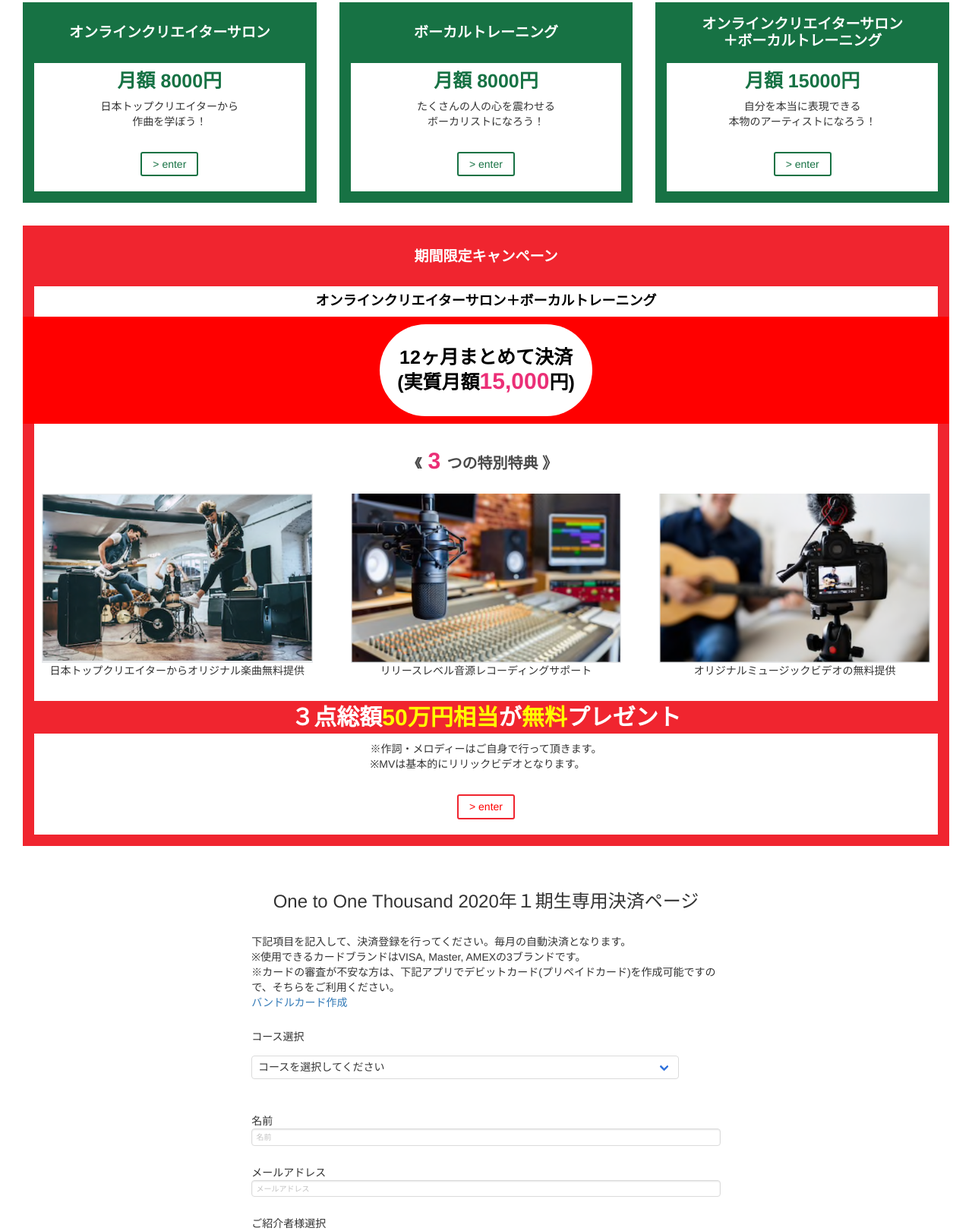
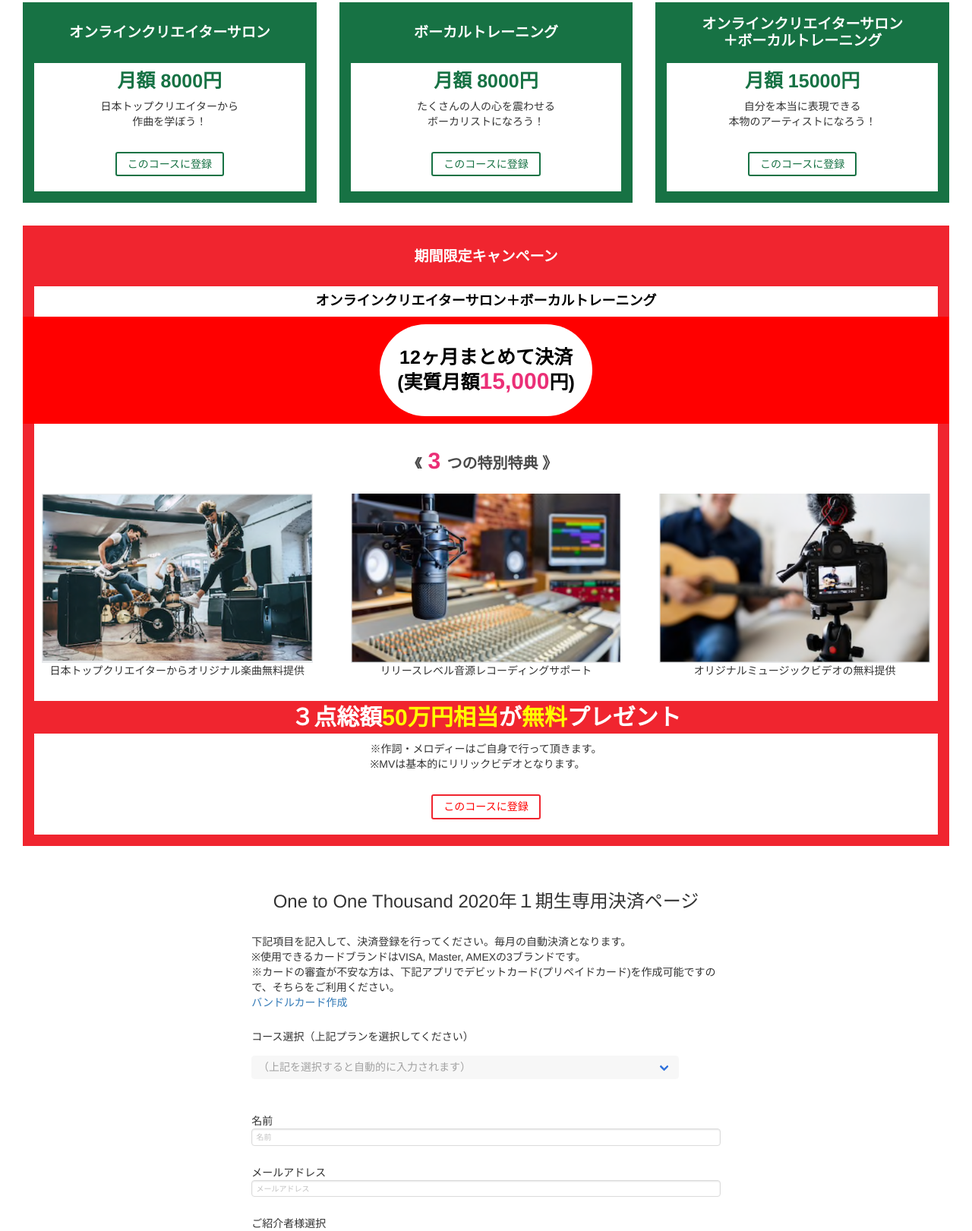
Before and after one commit to niso1985/one-to-one-thousand-subscription, a plain HTML site: page public/checkout/index.html in a window 1280 px wide. Shown: the part 1108-2729 px from the top of the page at 76% size. Drawn offline with nearby package versions, Linux system fonts and the light colour scheme; no server answers; a script that the page names is missing.

Commit message:
Change:コース選択をdisabled:true;に変更

```diff
--- a/public/checkout/index.html
+++ b/public/checkout/index.html
@@ -45,7 +45,7 @@
                         <h3 class="lead">コミュニティ参加費用</h3>
                         <h2 class="price">月額 1000円</h2>
                         <p class="text">気軽に参加して、あなたらしさを<span class=aks>発掘し続けられる</span><span class=aks>仲間の一員になろう！</span></p>
-                        <a href="#" class="btn-enter btn-enter-green" id="community">> enter</a>
+                        <a href="#" class="btn-enter btn-enter-green" id="community">このコースに登録</a>
                         <script>
                             $('#community').click(function(){
                             $('#courses').val('選択肢1');
@@ -77,7 +77,7 @@
                             <div class="flame lessons-text">
                                 <h2 class="price">月額 8000円</h2>
                                 <p class="text">日本トップクリエイターから<br>作曲を学ぼう！</p>
-                                <a href="#" class="btn-enter btn-enter-pink" id="online-creater">> enter</a>
+                                <a href="#" class="btn-enter btn-enter-pink" id="online-creater">このコースに登録</a>
                                 <script>
                                     $('#online-creater').click(function(){
                                     $('#courses').val('選択肢2');
@@ -97,7 +97,7 @@
                             <div class="flame lessons-text">
                                 <h2 class="price">月額 8000円</h2>
                                 <p class="text">たくさんの人の心を震わせる<br>ボーカリストになろう！</p>
-                                <a href="#" class="btn-enter btn-enter-pink" id="vocalist">> enter</a>
+                                <a href="#" class="btn-enter btn-enter-pink" id="vocalist">このコースに登録</a>
                                 <script>
                                     $('#vocalist').click(function(){
                                     $('#courses').val('選択肢3');
@@ -117,7 +117,7 @@
                             <div class="flame lessons-text">
                                 <h2 class="price">月額 15000円</h2>
                                 <p class="text">自分を本当に表現できる<br>本物のアーティストになろう！</p>
-                                <a href="#" class="btn-enter btn-enter-pink" id="online-and-vocalist">> enter</a>
+                                <a href="#" class="btn-enter btn-enter-pink" id="online-and-vocalist">このコースに登録</a>
                                 <script>
                                     $('#online-and-vocalist').click(function(){
                                     $('#courses').val('選択肢4');
@@ -182,7 +182,7 @@
                             <p class="text-left" style="display:inline-block; padding: 0 10px;">※作詞・メロディーはご自身で行って頂きます。<br>※MVは基本的にリリックビデオとなります。</p>
                             </div>
 
-                            <a href="#" class="btn-enter btn-enter-red" id=campaign>> enter</a>
+                            <a href="#" class="btn-enter btn-enter-red" id=campaign>このコースに登録</a>
 
                             <script>
                                 $('#campaign').click(function(){
@@ -222,10 +222,10 @@
                 <div class="columns is-multiline is-centered">
                     <div class="column is-half">
                         <p class="content">
-                            コース選択
+                            コース選択（上記プランを選択してください）
                         <div class="select">
-                            <select id="courses">
-                                <option>コースを選択してください</option>
+                            <select disabled : true; id="courses">
+                                <option>（上記を選択すると自動的に入力されます）</option>
                                 <option value="選択肢1">Home Music Community</option>
                                 <option value="選択肢2">オンラインクリエイターサロン</option>
                                 <option value="選択肢3">ボーカルトレーニング</option>
```
